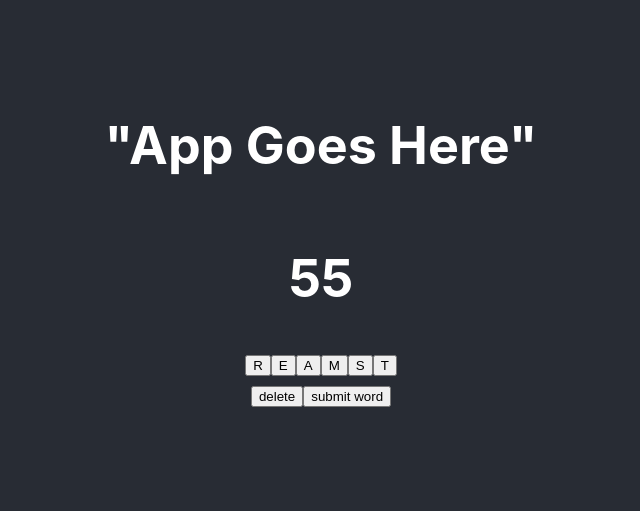
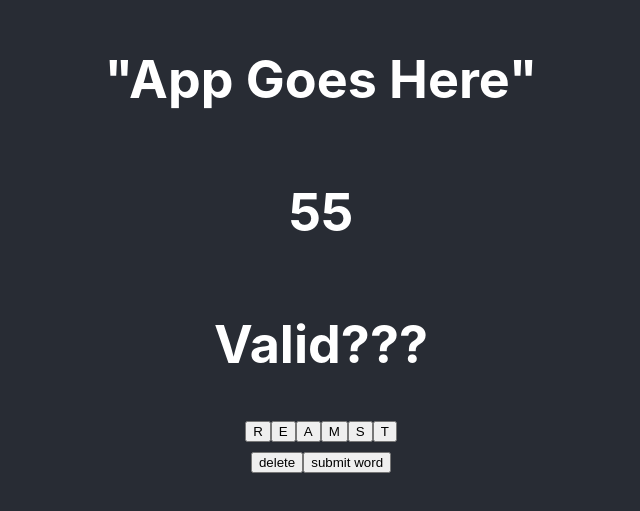
Before and after one commit to antdke/anagrams-game, a React (Create React App) app: page / in a window 1280 px wide. Shown: the part 157-668 px from the top of the page, without its empty margins (319-959 px from the left). Built offline with nearby package versions, Linux system fonts and the light colour scheme.

Commit message:
userWord Validation worksgit add .

```diff
--- a/src/components/BottomRow.tsx
+++ b/src/components/BottomRow.tsx
@@ -1,6 +1,5 @@
 import React from "react";
 import TopRow from "./TopRow";
-import classNames from "classnames";
 
 /**
  * This component will:
@@ -180,21 +179,33 @@ const BottomRow = () => {
   // controls whether correct effects or wrong effects happen
   const [correctOrNot, setCorrectOrNot] = React.useState("Neither");
 
+  /**
+   * TEMPORARY states to test user word validation
+   */
+  // change color of validation text
+  const [correctOrNotColor, setCorrectOrNotColor] = React.useState("");
+
   function isValid(userWord: string, gameWord: string) {
     //grab array of anagram words for the current game word
     validWords = getValidArray(gameWord);
 
     // check if user generate word is in list of acceptable words
-    if (validWords.includes(userWord)) {
+    if (validWords.includes(userWord.toLowerCase())) {
       // if so, make this state true to trigger 'correct' effects
       setCorrectOrNot("True");
+      setCorrectOrNotColor("green");
       // then clear letters in TopRow
       setLetters("");
+      // returns state back to neither
+      setCorrectOrNot("Neither");
     } else {
       // if not, make this state false to trigger 'incorrect' effects
       setCorrectOrNot("False");
+      setCorrectOrNotColor("red");
       // clear letters in TopRow
       setLetters("");
+      // returns state back to neither
+      setCorrectOrNot("Neither");
     }
   }
 
@@ -255,6 +266,7 @@ const BottomRow = () => {
 
   return (
     <div>
+      <h1 style={{ color: correctOrNotColor }}>Valid???</h1>
       <TopRow letters={letters} />
 
       {/*Instead of mapping the buttons and trapping the key value inside the map,
```
